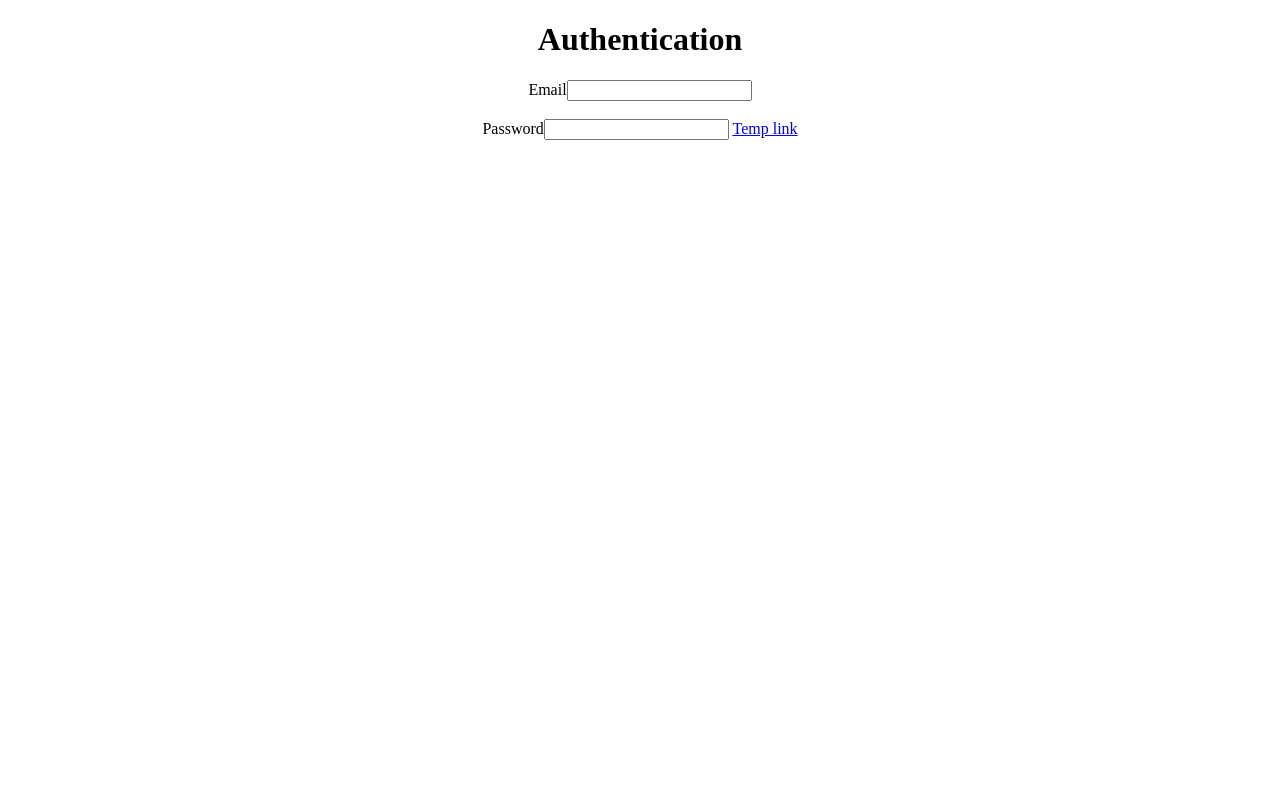
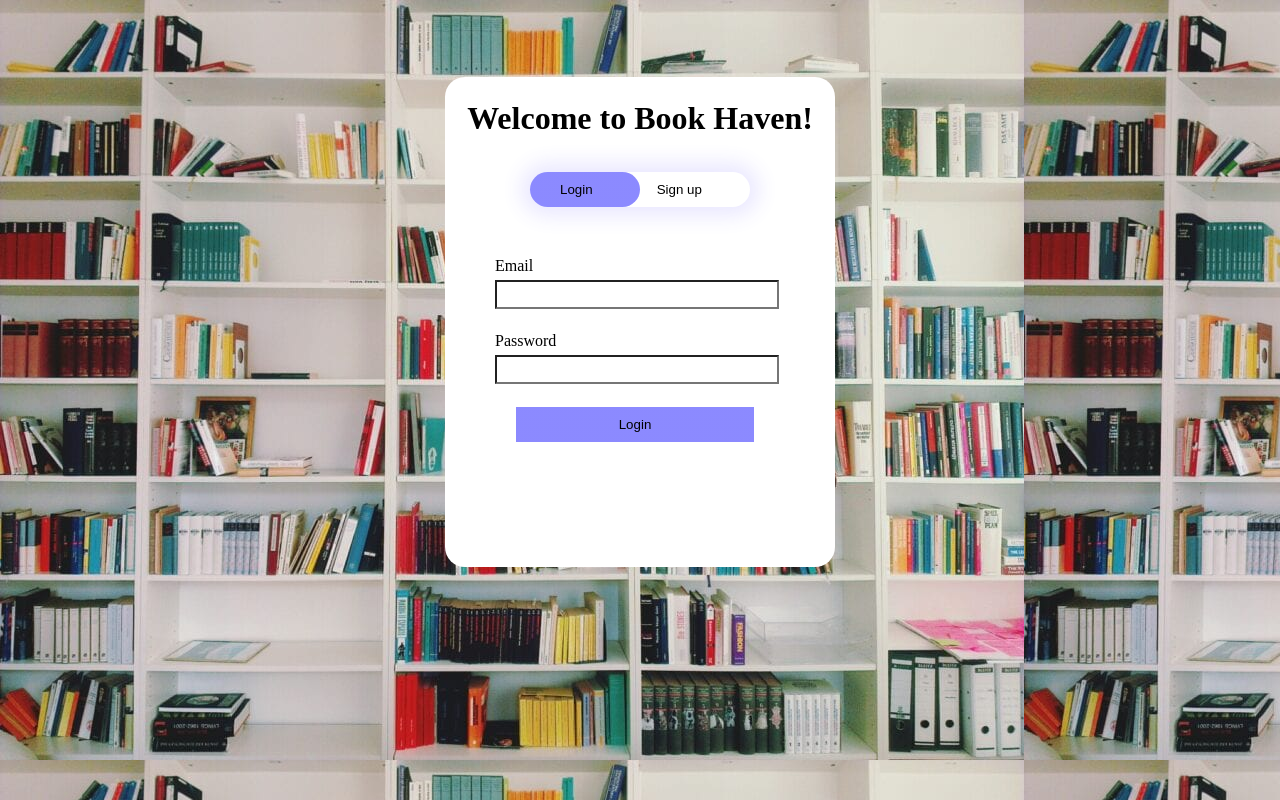
Before and after one commit to chetan-0/BookRev, a plain HTML site: page index.html in a window 1280 px wide. Drawn offline with Linux system fonts and the light colour scheme.

Commit message:
updated login form

```diff
--- a/index.html
+++ b/index.html
@@ -1,21 +1,56 @@
 <!DOCTYPE html>
 <html lang="en">
+
 <head>
     <meta charset="UTF-8">
     <meta http-equiv="X-UA-Compatible" content="IE=edge">
     <meta name="viewport" content="width=device-width, initial-scale=1.0">
+    <link rel="stylesheet" type="text/css" href="index_styles.css">
     <title>Login Page</title>
 </head>
-<body>
-    <nav>
 
-    </nav>
-    <form align="center">
-        <h1>Authentication</h1>
-        <label>Email</label><input type="email" id="email" class="login"><br><br>
-        <label>Password</label><input type="password" id="password" class="login">
+<body background="books_bg.jpg">
+    <div calss="login-container">
+        <div class="login-form"><br>
+            <div align="center"><h1>Welcome to Book Haven!</h1></div>
+            <div class="toggle">
+                <div id="selected-btn"></div>
+                <button type="button" class="toggle-button" onclick="Login()">Login</button>
+                <button type="button" class="toggle-button" onclick="SignUp()">Sign up</button>
+            </div><br><br>
+            <form id="login" class="credentials" action="home.html">
+                <label>Email</label>
+                <input type="email" class="input" required><br><br>
+                <label>Password</label>
+                <input type="password" class="input" required><br><br>
+                <button type="submit" class="submit-btn">Login</button>
+            </form>
+            <form id="sign-up" class="credentials" action="home.html">
+                <label>Email</label>
+                <input type="email" class="input" required><br><br>
+                <label>Password</label>
+                <input type="password" class="input" required><br>
+                <label>Confirm password</label>
+                <input type="password" class="input" required><br>
+                <button type="submit" class="submit-btn">Sign up</button>
+            </form>
+        </div>
+    </div>
+    <script>
+        let a = document.getElementById("login");
+        let b = document.getElementById("sign-up");
+        let c = document.getElementById("selected-btn");
 
-        <a href="home.html">Temp link</a>
-    </form>
+        function SignUp(){
+            a.style.left="-400px";
+            b.style.left="50px";
+            c.style.left="110px";
+        }
+        function Login(){
+            a.style.left="50px";
+            b.style.left="450px";
+            c.style.left="0px";
+        }
+    </script>
 </body>
 </html>
--- /dev/null
+++ b/index_styles.css
@@ -0,0 +1,74 @@
+*{
+    margin:0;
+    padding:0;
+}
+
+.login-container{
+    height:100%;
+    width:100%;
+    position:absolute;
+
+}
+.login-form{
+    width: 380px;
+    height:480px;
+    position:relative;
+    margin: 6% auto;
+    background: #ffffff;
+    padding:5px;
+    border-radius: 20px;
+    overflow: hidden;
+}
+.toggle{
+    width: 220px;
+    position:relative;
+    margin: 35px auto;
+    box-shadow: 0 0 20px 9px #5144ff1f;
+    border-radius: 30px;
+}
+.toggle-button{
+    padding: 10px 30px;
+    cursor: pointer;
+    background: transparent;
+    border: 0;
+    outline:none;
+    position: relative;
+}
+#selected-btn{
+    top:0;
+    left:0;
+    position: absolute;
+    width:110px;
+    height:100%;
+    background:linear-gradient(to right, hsl(241, 100%, 77%),hsl(241, 100%, 77%));
+    border-radius: 30px;
+    transition:.5s;
+}
+.credentials{
+    top: 180px;
+    position:absolute;
+    width:280px;
+    transition:.5s;
+}
+.input{
+    width:100%;
+    padding: 5px 0;
+    margin: 5px 0;
+    outline:none;
+    background: transparent;
+}
+.submit-btn{
+    width:85%;
+    padding: 10px 30px;
+    cursor:pointer;
+    display:block;
+    margin:auto;
+    background:linear-gradient(to right, hsl(241, 100%, 77%),hsl(241, 100%, 77%));
+    border:none;
+}
+#login{
+    left: 50px;
+}
+#sign-up{
+    left: 450px;
+}
```
Also changed, not shown: books_bg.jpg (added).
